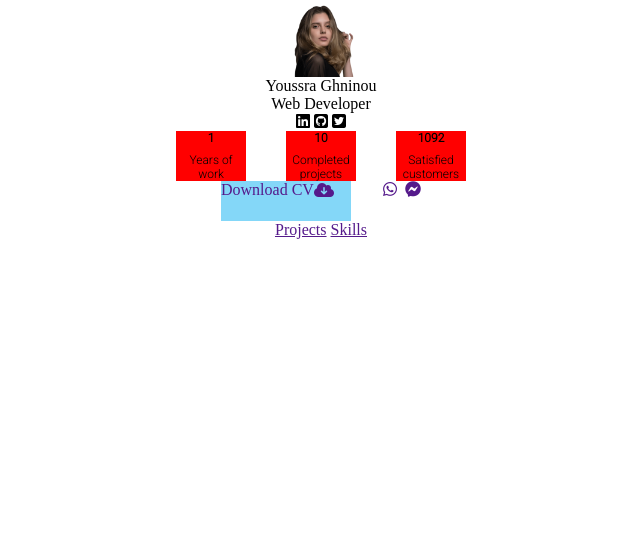
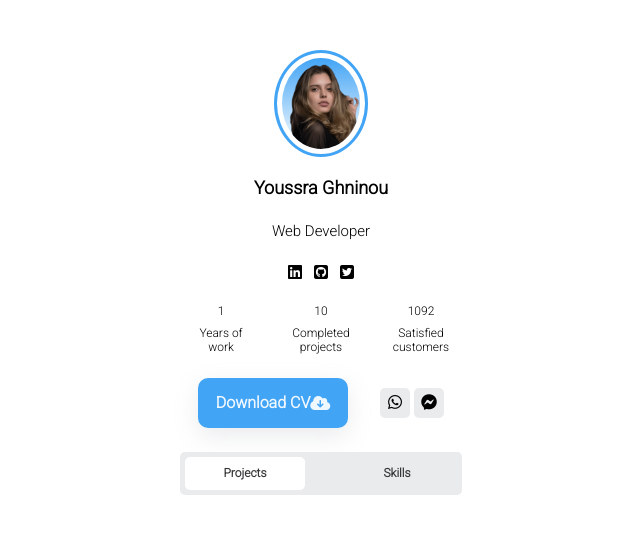
Before and after one commit to youssra-ghninou/Portfolio, a plain HTML site: page index.html in a window 1280 px wide. Shown: the whole page, without its empty margins (319-959 px from the left). Drawn offline with Linux system fonts and the light colour scheme; a web font is replaced by a local one.

Commit message:
2nd commit

```diff
--- a/assets/css/styles.css
+++ b/assets/css/styles.css
@@ -6,6 +6,7 @@ body{
   height: 100vh;
   display: flex;
   justify-content: center;
+  margin-top: 50px;
 }
 main{
   display: flex;
@@ -13,65 +14,149 @@ main{
   align-items: center;
 }
 #profile{
-  width: 15%;
+  width: 78px;
   height: auto;
+  border-radius: 50%;
+  background: linear-gradient(180deg, rgba(66,164,245,1) 0%, rgba(255,255,255,1) 100%, rgba(0,212,255,1) 100%);
+}
+.image1{
+  background-color: white;
+  display: flex;
+  justify-content: center;
+  align-items: center;
+  padding: 5px;
+  border-radius: 50%;
+  border: solid #42a4f5 3px;
 }
 .image{
-  width : max-content;
   display: flex;
+  width: 100vw;
   justify-content: center;
+  align-items: center;
+}
+.name{
+  font-size: 18px;
+  font-family:Roboto;
+  font-weight: 900;
+}
+.job{
+  font-size: 15px;
+  font-family:Roboto;
+
+}
+.socials{
+  display: flex;
+  gap: 0.75rem;
 }
 .competences{
   display: flex;
-  width: 330px;
+  width: 300px;
   justify-content: space-around;
 }
 .article{
   display: flex;
   flex-direction: column;
   align-items: center;
+  gap: 1.5rem;
+  margin-top: 20px;
 }
 .case{
   display: flex;
   flex-direction: column;
   text-align: center;
   gap: 0.5rem;
-  background-color: red;
   height: 50px;
   width: 70px;
 }
 .number{
   font-size: 12px;
   font-family:Roboto;
-  font-weight: bold;
   width: 70px;
 }
 .text{
   font-size: 12px;
   font-family:Roboto;
-
   width: 70px;
   display: flex;
   justify-content: space-around;
-
 }
 .contact{
   display: flex;
   gap: 2rem;
 }
+.button-1{
+  color:black;
+  background-color: #e9ebed;
+  display: flex;
+  align-items: center;
+  width: 30px;
+  height: 30px;
+  justify-content: center;
+  border-radius: 5px;
+}
+.wtp{
+  color: black;
+}
+.mess{
+  color:black ;
+}
 .buttons-1{
   display: flex;
-  gap: 0.5rem;
+  gap: 0.25rem;
+  display: flex;
+  align-items: center;
 }
 .button{
-  width:130px ;
-  height: 40px;
-  background-color: rgb(132, 215, 248);
-
+  width:150px ;
+  height: 50px;
+  background-color: #42a4f5;
+  display: flex;
+  justify-content: center;
+  align-items: center;
+  border-radius: 10px;
+  box-shadow: rgba(149, 157, 165, 0.2) 0px 8px 24px;
 }
 .down{
   text-decoration: none;
   display: flex;
   align-items: center;
-
+  color: aliceblue;
+  font-weight: bold;
+  font-family:Roboto;
 }
+.switcher{
+  padding: 5px;
+  background-color: #e9ebed;
+  border-radius: 5px;
+  display: flex;
+  justify-content: center;
+  align-items: center;
+  gap: 2rem;
+}
+.projects{
+  text-decoration: none;
+  font-weight: bold;
+  font-family:Roboto;
+  font-size: 12px;
+  color:#353637 ;
+  background-color:white ;
+  width: 120px;
+  height: 33px;
+  display: flex;
+  align-items: center;
+  justify-content: center;
+  border-radius: 5px;
+}
+.skills{
+  background-color: #e9ebed;
+  text-decoration: none;
+  font-weight: bold;
+  font-size: 12px;
+  width: 120px;
+  font-family:Roboto;
+  color:#353637 ;
+  height: 33px;
+  display: flex;
+  align-items: center;
+  justify-content: center;
+}
--- a/index.html
+++ b/index.html
@@ -14,7 +14,7 @@
 <body>
     <main>
         <div class="image">
-            <img src="./assets/img/perfil.png" alt="profile" id="profile">
+            <div class="image1"><img src="./assets/img/perfil.png" alt="profile" id="profile"></div>
         </div>
         <article class="article">
             <div class="name">
```
